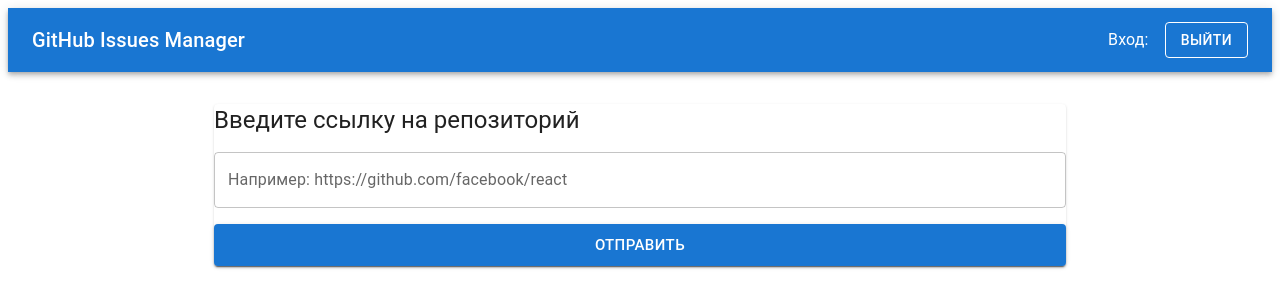
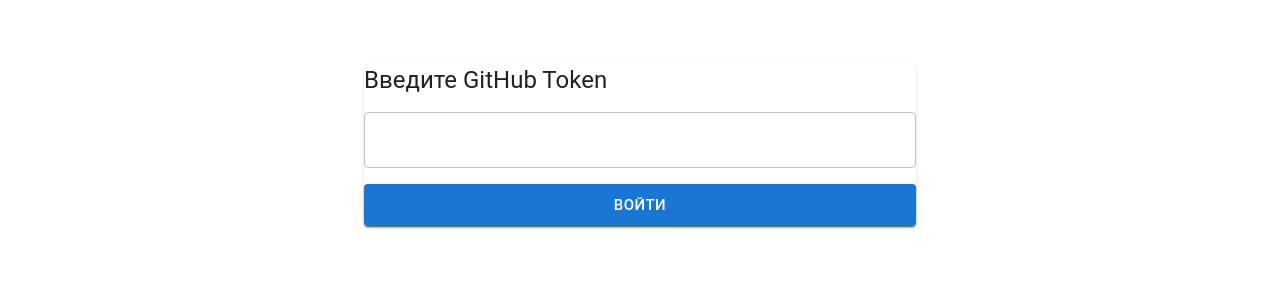
Before and after one commit to suddenbuff/issuesManager_spa, a React (Vite) app: page / in a window 1280 px wide. Shown: the top 308 px of the page. Built offline with nearby package versions, Linux system fonts and the light colour scheme.

Commit message:
minor fix

```diff
--- a/src/App.jsx
+++ b/src/App.jsx
@@ -30,7 +30,7 @@
     localStorage.setItem("data", `${data.owner.login}/${data.name}`);
   };
 
-  if (!token) <Container maxWidth="sm"><Box mt={8}><TokenInput auth={handleUnlock}/></Box></Container>
+  if (!token) return <Container maxWidth="sm"><Box mt={8}><TokenInput auth={handleUnlock}/></Box></Container>
 
   return <>
         <AppBar position="static" color="primary">
```
